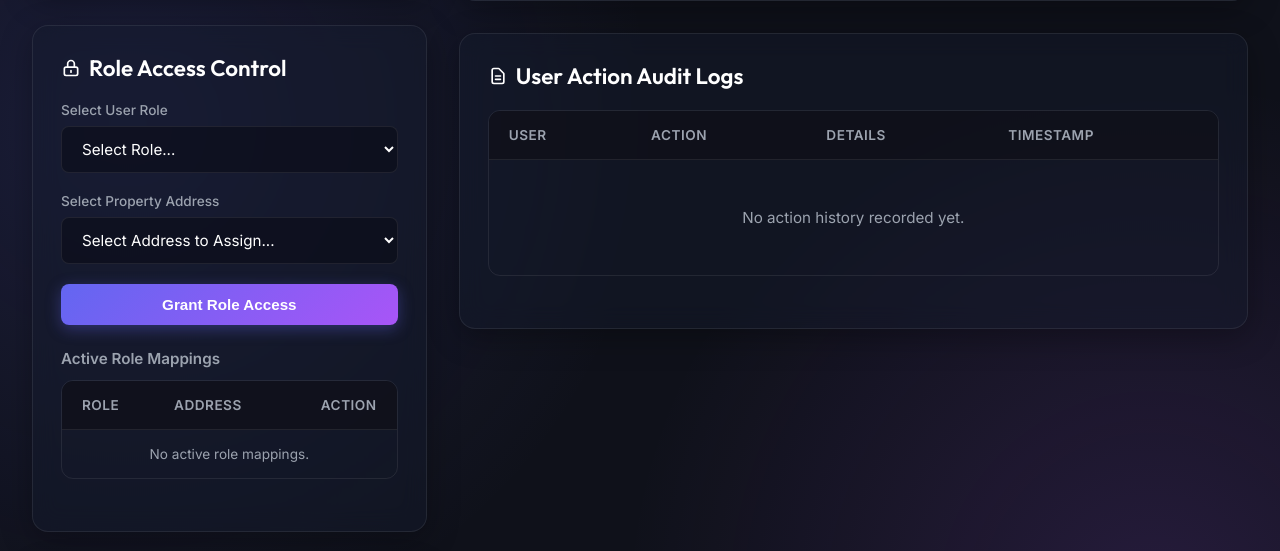
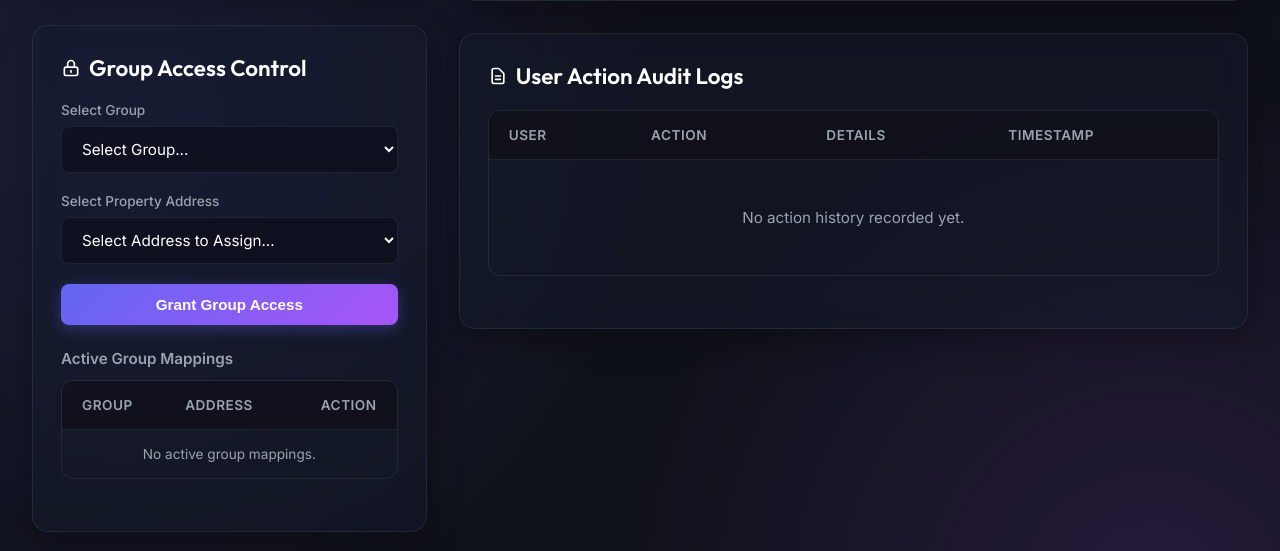
Before and after one commit to ebpowell/BeSeenDoorController, a Flask app: page / in a window 1280 px wide. Shown: the part 834-1385 px from the top of the page. Run offline with Flask 3, Linux system fonts and the light colour scheme; the visitor is signed in with stand-in values (Sample User, id 1); some libraries are stand-ins or nearby versions.

```diff
--- a/door_controller/key_management_application/web_app/app.py
+++ b/door_controller/key_management_application/web_app/app.py
@@ -77,14 +77,20 @@ def logout():
 def index():
     try:
         role = session.get('role')
-        fobs = get_db_mgr().list_fobs()
-        properties = get_db_mgr().list_properties()
+        group_id = None
+        if role and role != 'admin':
+            group_id = get_db_mgr().get_group_id_by_name(role) or -1
+
+        fobs = get_db_mgr().list_fobs(group_id=group_id)
+        properties = get_db_mgr().list_properties(group_id=group_id)
         replacement_logs = get_db_mgr().list_replacement_logs()
         audit_logs = get_db_mgr().list_audit_logs()
 
+        groups = []
         role_properties = []
         if role == 'admin':
             role_properties = get_db_mgr().list_group_properties()
+            groups = get_db_mgr().list_groups()
 
         return render_template(
             'index.html',
@@ -92,12 +98,13 @@ def index():
             properties=properties,
             replacement_logs=replacement_logs,
             audit_logs=audit_logs,
-            role_properties=role_properties
+            role_properties=role_properties,
+            groups=groups
         )
     except Exception as e:
         log_info(f"Web UI Error: Failed to load index data. {e}")
         flash(f"Error loading data from database: {e}", "danger")
-        return render_template('index.html', fobs=[], properties=[], replacement_logs=[], audit_logs=[], role_properties=[])
+        return render_template('index.html', fobs=[], properties=[], replacement_logs=[], audit_logs=[], role_properties=[], groups=[])
 
 @app.route('/fob/add', methods=['POST'])
 @login_required
@@ -185,16 +192,50 @@ def remove_fob(fob_id):
 
     return redirect(url_for('index'))
 
-@app.route('/role/assign', methods=['POST'])
+@app.route('/group/assign', methods=['POST'])
 @admin_required
-def assign_role_access():
-    flash("Role-based access control has been migrated to group-based control. Please use group management instead.", "info")
+def assign_group_access():
+    group_id_str = request.form.get('group_id', '').strip()
+    property_id_str = request.form.get('property_id', '').strip()
+
+    if not group_id_str or not property_id_str:
+        flash("Group and Address are required.", "warning")
+        return redirect(url_for('index'))
+
+    try:
+        group_id = int(group_id_str)
+        property_id = int(property_id_str)
+        get_db_mgr().assign_property_to_group(group_id, property_id, username=session.get('username'))
+        flash("Granted access to group for selected address.", "success")
+    except ValueError:
+        flash("Group ID and Property ID must be integers.", "warning")
+    except Exception as e:
+        log_info(f"Web UI Error: Failed to assign group access. {e}")
+        flash(f"Database error: {e}", "danger")
+
     return redirect(url_for('index'))
 
-@app.route('/role/unassign', methods=['POST'])
+@app.route('/group/unassign', methods=['POST'])
 @admin_required
-def unassign_role_access():
-    flash("Role-based access control has been migrated to group-based control. Please use group management instead.", "info")
+def unassign_group_access():
+    group_id_str = request.form.get('group_id', '').strip()
+    property_id_str = request.form.get('property_id', '').strip()
+
+    if not group_id_str or not property_id_str:
+        flash("Group and Address are required.", "warning")
+        return redirect(url_for('index'))
+
+    try:
+        group_id = int(group_id_str)
+        property_id = int(property_id_str)
+        get_db_mgr().unassign_property_from_group(group_id, property_id, username=session.get('username'))
+        flash("Revoked access to group for selected address.", "success")
+    except ValueError:
+        flash("Group ID and Property ID must be integers.", "warning")
+    except Exception as e:
+        log_info(f"Web UI Error: Failed to unassign group access. {e}")
+        flash(f"Database error: {e}", "danger")
+
     return redirect(url_for('index'))
 
 def main():
--- a/door_controller/key_management_application/web_app/templates/index.html
+++ b/door_controller/key_management_application/web_app/templates/index.html
@@ -682,27 +682,27 @@
                 </div>
 
                 {% if session.get('role') == 'admin' %}
-                <!-- Role Access Control Card (Admin Only) -->
+                <!-- Group Access Control Card (Admin Only) -->
                 <div class="glass-card">
                     <h2>
                         <svg width="20" height="20" fill="none" stroke="currentColor" viewBox="0 0 24 24" xmlns="http://www.w3.org/2000/svg">
                             <path stroke-linecap="round" stroke-linejoin="round" stroke-width="2" d="M12 15v2m-6 4h12a2 2 0 002-2v-6a2 2 0 00-2-2H6a2 2 0 00-2 2v6a2 2 0 002 2zm10-10V7a4 4 0 00-8 0v4h8z"></path>
                         </svg>
-                        Role Access Control
+                        Group Access Control
                     </h2>
-                    <form action="/role/assign" method="POST" style="margin-bottom: 1.5rem;">
+                    <form action="/group/assign" method="POST" style="margin-bottom: 1.5rem;">
                         <div class="form-group">
-                            <label for="assign_role_name">Select User Role</label>
-                            <select id="assign_role_name" name="role" required>
-                                <option value="" disabled selected>Select Role...</option>
-                                <option value="operator">operator</option>
-                                <option value="manager">manager</option>
-                                <option value="staff">staff</option>
+                            <label for="assign_group_id">Select Group</label>
+                            <select id="assign_group_id" name="group_id" required>
+                                <option value="" disabled selected>Select Group...</option>
+                                {% for group in groups %}
+                                    <option value="{{ group.group_id }}">{{ group.name }}</option>
+                                {% endfor %}
                             </select>
                         </div>
                         <div class="form-group">
-                            <label for="assign_role_property_id">Select Property Address</label>
-                            <select id="assign_role_property_id" name="property_id" required>
+                            <label for="assign_group_property_id">Select Property Address</label>
+                            <select id="assign_group_property_id" name="property_id" required>
                                 <option value="" disabled selected>Select Address to Assign...</option>
                                 {% for prop in properties %}
                                     <option value="{{ prop.property_id }}">
@@ -711,15 +711,15 @@
                                 {% endfor %}
                             </select>
                         </div>
-                        <button type="submit" class="btn btn-primary">Grant Role Access</button>
+                        <button type="submit" class="btn btn-primary">Grant Group Access</button>
                     </form>
 
-                    <h3 style="font-size: 0.95rem; font-weight: 600; margin-bottom: 0.75rem; color: var(--text-secondary);">Active Role Mappings</h3>
+                    <h3 style="font-size: 0.95rem; font-weight: 600; margin-bottom: 0.75rem; color: var(--text-secondary);">Active Group Mappings</h3>
                     <div class="table-responsive" style="max-height: 250px; overflow-y: auto;">
                         <table>
                             <thead>
                                 <tr>
-                                    <th>Role</th>
+                                    <th>Group</th>
                                     <th>Address</th>
                                     <th style="text-align: right;">Action</th>
                                 </tr>
@@ -728,11 +728,11 @@
                                 {% if role_properties %}
                                     {% for mapping in role_properties %}
                                         <tr>
-                                            <td><span class="user-role">{{ mapping.role }}</span></td>
+                                            <td><span class="user-role">{{ mapping.group_name }}</span></td>
                                             <td><span class="address-badge">{{ mapping.address }}</span></td>
                                             <td style="text-align: right;">
-                                                <form action="/role/unassign" method="POST" style="display:inline;">
-                                                    <input type="hidden" name="role" value="{{ mapping.role }}">
+                                                <form action="/group/unassign" method="POST" style="display:inline;">
+                                                    <input type="hidden" name="group_id" value="{{ mapping.group_id }}">
                                                     <input type="hidden" name="property_id" value="{{ mapping.property_id }}">
                                                     <button type="submit" class="btn btn-danger-outline" style="padding: 0.2rem 0.5rem; font-size: 0.75rem;">Revoke</button>
                                                 </form>
@@ -741,7 +741,7 @@
                                     {% endfor %}
                                 {% else %}
                                     <tr>
-                                        <td colspan="3" class="no-data" style="padding: 1rem; font-size: 0.85rem;">No active role mappings.</td>
+                                        <td colspan="3" class="no-data" style="padding: 1rem; font-size: 0.85rem;">No active group mappings.</td>
                                     </tr>
                                 {% endif %}
                             </tbody>
```
Also changed, not shown: SQL/init_db.sql (+37 -8 lines), door_controller/key_management_application/db_manager.py (+18 -14 lines), tests/test_web_app.py (+20 -13 lines), 1 other file.
